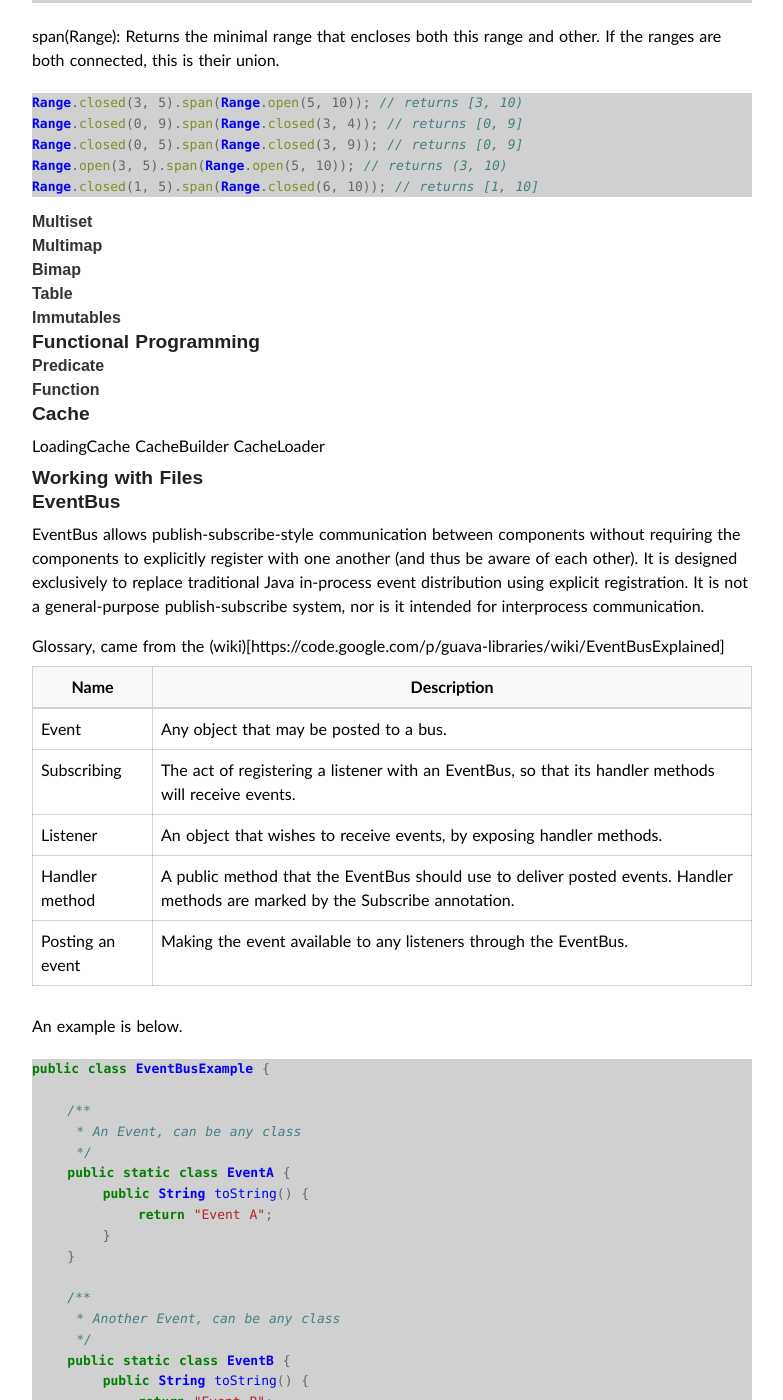
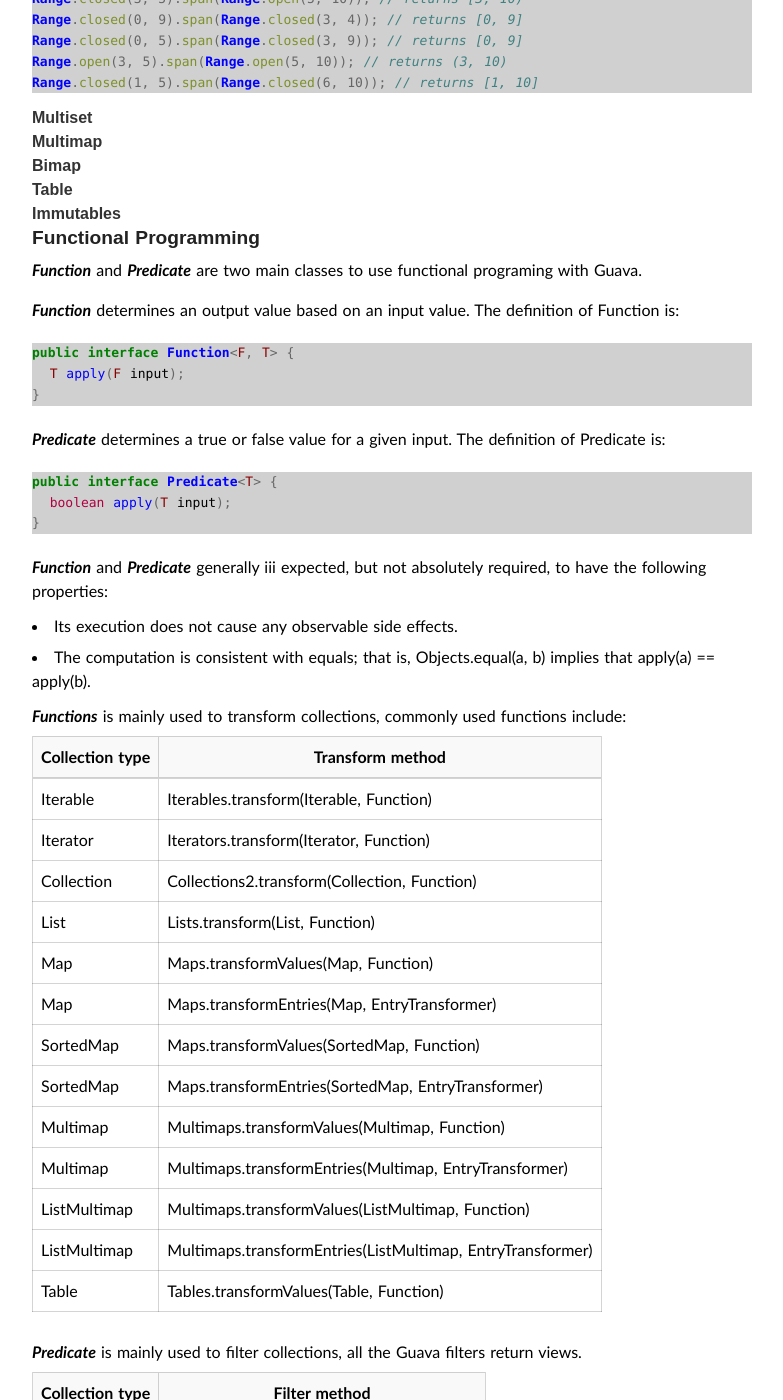
Before and after one commit to lchenn/linchen04.github.io, a Jekyll site: the page built from _posts/2014-10-21-learning-guava.md, in a window 1280 px wide and 1400 px high, scrolled down 4349 px. Shown: the whole window, without its empty margins (248-1031 px from the left). Built offline with Jekyll 4.4.1, drawn with Linux system fonts in a browser that asks for light colours; some web fonts are replaced; Markdown is read by kramdown in place of the engine named in the settings; comment, search, counter and statistics services are not loaded; some of the changed text lies outside the part shown.

Commit message:
Functional programming

````diff
--- a/_posts/2014-10-21-learning-guava.md
+++ b/_posts/2014-10-21-learning-guava.md
@@ -20,14 +20,9 @@
 
 // Objects.toStringHelper
 // Returns "ClassName{x=1}"
-Objects.toStringHelper(this)
-    .add("x", 1)
-    .toString();
-
+Objects.toStringHelper(this).add("x", 1).toString();
 // Returns "MyObject{x=1}"
-Objects.toStringHelper("MyObject")
-    .add("x", 1)
-    .toString();
+Objects.toStringHelper("MyObject").add("x", 1).toString();
 
 // Returns the first of two given parameters that is not null,
 // if either is, or otherwise throws a NullPointerException.
@@ -265,17 +260,92 @@
 
 ### Functional Programming
 
-#### Predicate
-#### Function
+***Function*** and ***Predicate*** are two main classes to use functional programing with Guava.
+
+***Function*** determines an output value based on an input value. The definition of Function is:
+
+```java
+public interface Function<F, T> {
+  T apply(F input);
+}
+```
+
+***Predicate*** determines a true or false value for a given input. The definition of Predicate is:
+
+```java
+public interface Predicate<T> {
+  boolean apply(T input);
+}
+```
+
+***Function*** and ***Predicate***  generally iii expected, but not absolutely required, to have the following properties:
+- Its execution does not cause any observable side effects.
+- The computation is consistent with equals; that is, Objects.equal(a, b) implies that apply(a) == apply(b).
+
+***Functions*** is mainly used to transform collections, commonly used functions include:
+
+| Collection type | Transform method |
+|---------------|------------------|
+| Iterable      | Iterables.transform(Iterable, Function) |
+| Iterator	    | Iterators.transform(Iterator, Function)  |
+| Collection	| Collections2.transform(Collection, Function)  |
+| List          | Lists.transform(List, Function)  |
+| Map           | Maps.transformValues(Map, Function) |
+| Map           | Maps.transformEntries(Map, EntryTransformer) |
+| SortedMap     | Maps.transformValues(SortedMap, Function)  |
+| SortedMap     | Maps.transformEntries(SortedMap, EntryTransformer)  |
+| Multimap      | Multimaps.transformValues(Multimap, Function)  |
+| Multimap      | Multimaps.transformEntries(Multimap, EntryTransformer)  |
+| ListMultimap  | Multimaps.transformValues(ListMultimap, Function)  |
+| ListMultimap  | Multimaps.transformEntries(ListMultimap, EntryTransformer)  |
+| Table         | Tables.transformValues(Table, Function)  |
+
+***Predicate*** is mainly used to filter collections, all the Guava filters return views.
+
+| Collection type | Filter method |
+|---------------|------------------|
+| Iterable      | Iterables.filter(Iterable, Predicate) |
+| Iterator      | Iterators.filter(Iterator, Predicate) |
+| Collection    | Collections2.filter(Collection, Predicate) |
+| Set           | Sets.filter(Set, Predicate)   |
+| SortedSet     | Sets.filter(SortedSet, Predicate) |
+| Map           | Maps.filterKeys(Map, Predicate)   |
+| Map           | Maps.filterValues(Map, Predicate) |
+| Map           | Maps.filterEntries(Map, Predicate) |
+| SortedMap     | Maps.filterKeys(SortedMap, Predicate) |
+| SortedMap     | Maps.filterValues(SortedMap, Predicate) |
+| SortedMap     | Maps.filterEntries(SortedMap, Predicate) |
+| Multimap      | Multimaps.filterKeys(Multimap, Predicate) |
+| Multimap      | Multimaps.filterValues(Multimap, Predicate) |
+| Multimap      | Multimaps.filterEntries(Multimap, Predicate) |
+
+
+Guava also provides a number of additional utilities to manipulate with predicates.
+
+```java
+- boolean all(Iterable, Predicate)
+- boolean any(Iterable, Predicate)
+- T find(Iterable, Predicate)
+- Optional<T> tryFind(Iterable, Predicate)
+- indexOf(Iterable, Predicate)
+- removeIf(Iterable, Predicate)
+```
+
+
 
 ### Cache
 
-LoadingCache
-CacheBuilder
-CacheLoader
+### I/O
 
-### Working with Files
+***Files*** class provides several convenient utilities.
 
+```java
+createParentDirs(File)  // Creates necessary but nonexistent parent directories of the file.
+getFileExtension(String) // Gets the file extension of the file described by the path.
+getNameWithoutExtension(String) // Gets the name of the file with its extension removed
+simplifyPath(String) // Cleans up the path. Not always consistent with your filesystem; test carefully!
+fileTreeTraverser() // Returns a TreeTraverser that can traverse file trees
+```
 
 
 ### EventBus
@@ -306,7 +376,6 @@
             return "Event A";
         }
     }
-
     /**
      * Another Event, can be any class
      */
@@ -315,7 +384,6 @@
             return "Event B";
         }
     }
-
     /**
      * A different event for multi-thread
      */
@@ -324,14 +392,11 @@
             return "Event C";
         }
     }
-
-
     public static class EventD {
         public String toString() {
             return "Event D";
         }
     }
-
     /**
      * The event which are not handled in this example.
      */
````
